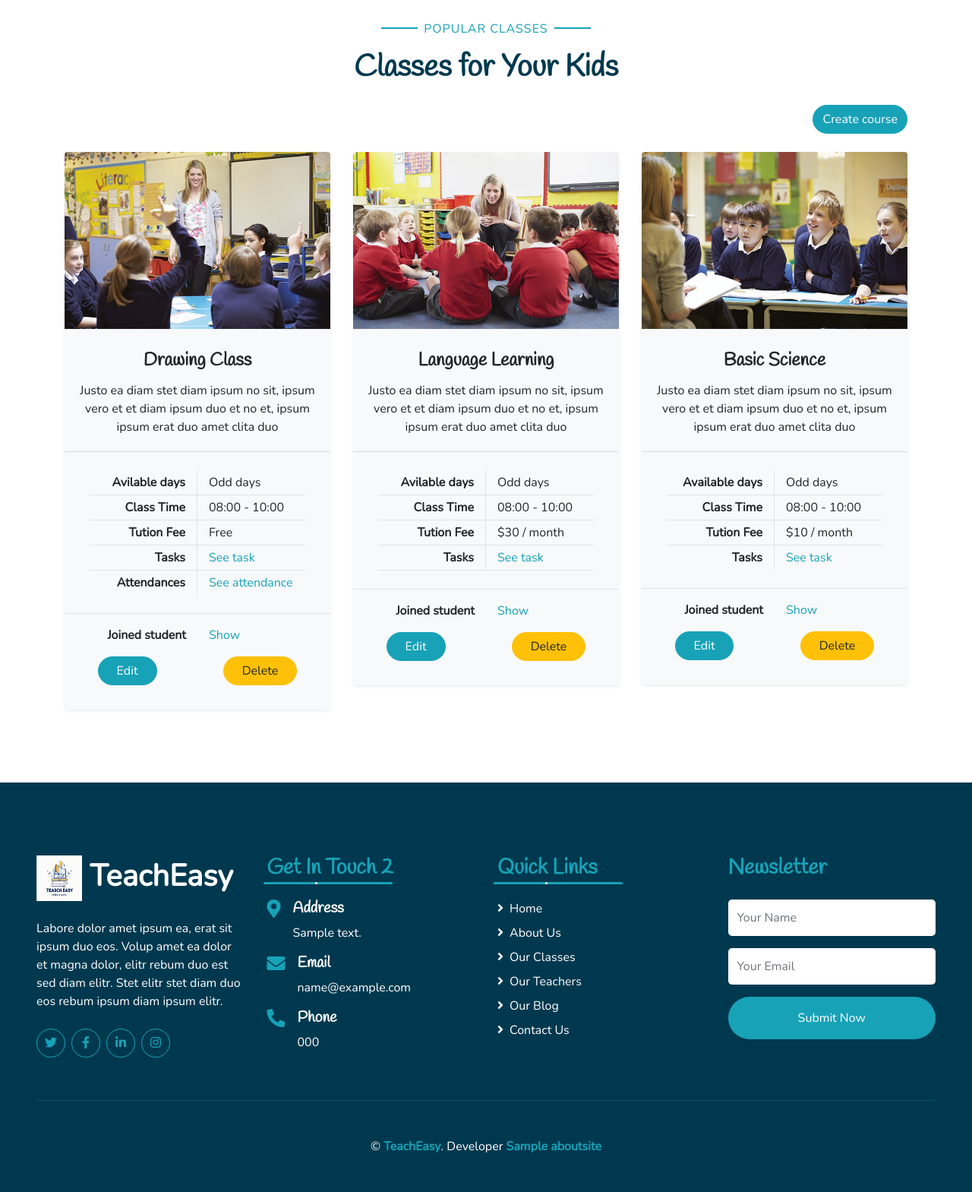
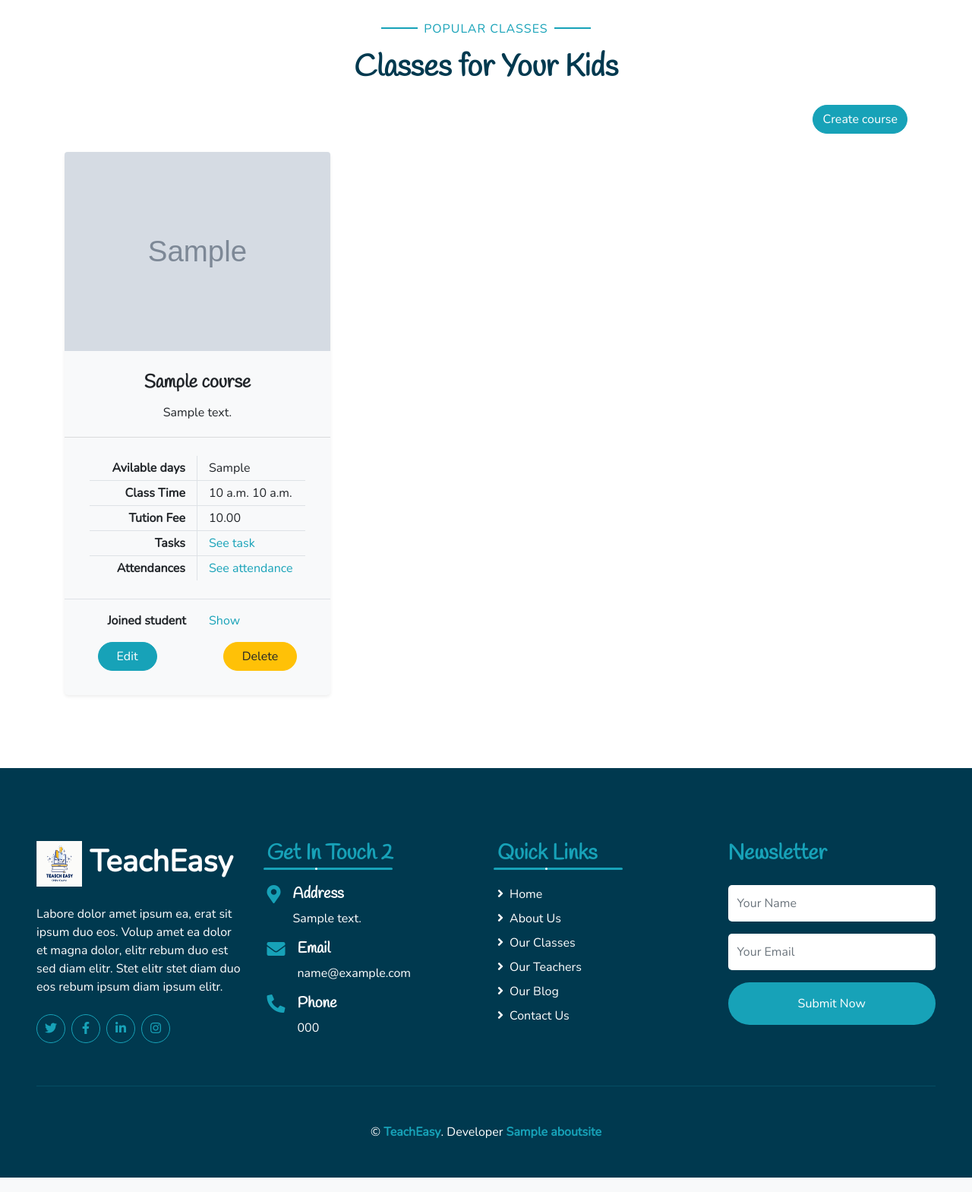
Before and after one commit to dilmurodsadullayev/TeachEasy-full, a Django app: page /courses in a window 1280 px wide. Shown: the part 555-2124 px from the top of the page at 76% size. Run offline with Django 5.2, Linux system fonts and the light colour scheme; tables that the repository leaves empty hold one stand-in row (values such as "Sample post"); grey boxes marked "Sample" are stand-in pictures; some libraries are stand-ins or nearby versions.

Commit message:
course lar chiqadigan bo'ldi course qo'shadigan bo'ldi

```diff
--- a/main/forms.py
+++ b/main/forms.py
@@ -3,7 +3,7 @@ from markdown_it.rules_inline import image
 
 from main.models import Course,UserSay,CustomUser
 from django.contrib.auth.forms import UserCreationForm
-from .models import CustomUser
+from .models import CustomUser,Course
 
 class CustomUserCreationForm(UserCreationForm):
     password1 = forms.CharField(
@@ -34,10 +34,7 @@ class CustomUserCreationForm(UserCreationForm):
 class CourseCreateForm(forms.ModelForm):
     class Meta:
         model = Course
-
         fields = '__all__'
-
-
 
 class UserSayForm(forms.ModelForm):
     class Meta:
--- a/main/urls.py
+++ b/main/urls.py
@@ -28,7 +28,9 @@ from .views import (
     teacher_detail_view,
     teacher_edit_view,
     #profile
-    profile_view
+    profile_view,
+    #404
+    error_404_view
 
 )
 urlpatterns = [
@@ -62,5 +64,7 @@ urlpatterns = [
     path('teacher-edit',teacher_edit_view,name='teacher_edit'),
     #profile
     path('profile',profile_view,name='profile'),
+    #404
+    path('404',error_404_view,name='error'),
 
 ]
--- a/main/views.py
+++ b/main/views.py
@@ -49,30 +49,34 @@ def contact_view(request):
 
 
 #Course
+
 class CoursesView(View):
-    def get(self, request):
-        course_data = Course.objects.all()
-
-        ctx = {
-            'course_data': course_data
-        }
-
-        return render(request, 'course/courses.html', ctx)
-
+    template_name = 'course/courses.html'
     def post(self, request):
         form = CourseCreateForm(request.POST, request.FILES)
         if form.is_valid():
-            course = form.save(commit=False)
-            course.start_time = str(request.POST['start_time']) # Vaqt qiymatlarini str formatda olish
-            course.end_time = str(request.POST['end_time'])#vaqti str formatda course.save()
             form.save()
             return redirect('courses')
+        else:
+            print('Form is invalid:', form.errors)
+
+        # Render the form with errors if validation fails
+        course_data = Course.objects.all()
+        ctx = {
+            'form': form,
+            'course_data': course_data
+        }
+        return render(request, self.template_name, ctx)
+
+    def get(self, request):
+        course_data = Course.objects.all()
+        form = CourseCreateForm()
 
         ctx = {
+            'course_data': course_data,
             'form': form
         }
-
-        return render(request, 'course/courses.html', ctx)
+        return render(request, self.template_name, ctx)
 
 def course_update_view(request):
     # course = Course.objects.get(pk=course_id)
@@ -81,14 +85,13 @@ def course_update_view(request):
         # 'course': course
     }
 
-    return render(request, 'course/course_update.html', ctx)
+    return render(request, 'course/course_edit.html', ctx)
 
 def course_delete_view(request):
     ctx = {
 
     }
     return render(request, 'course/course_delete.html', ctx)
-
 
 
 
@@ -188,3 +191,8 @@ def teacher_detail_view(request):
 
 def profile_view(request):
     return render(request, 'main/profile.html')
+
+
+
+def error_404_view(request):
+    return render(request,'main/404.html')
--- a/template/course/courses.html
+++ b/template/course/courses.html
@@ -21,48 +21,54 @@
 <div class="modal fade" id="exampleModal" tabindex="-1" aria-labelledby="exampleModalLabel" aria-hidden="true">
     <div class="modal-dialog modal-dialog-centered">
         <div class="modal-content">
+            <form method="POST" enctype="multipart/form-data">
+                {% csrf_token %}
                 <div class="modal-header">
-                <h1 class="modal-title fs-5" id="exampleModalLabel">Create course</h1>
+                    <h1 class="modal-title fs-5" id="exampleModalLabel">Create Course</h1>
                     <button type="button" class="btn-close" data-bs-dismiss="modal" aria-label="Close"></button>
                 </div>
 
                 <div class="modal-body">
                     <div class="mb-3">
-                    <label for="exampleFormControlInput1" class="form-label">Name</label>
-                    <input type="text" class="form-control" id="exampleFormControlInput1" placeholder="Course name">
+                        <label for="courseName" class="form-label">Name</label>
+                        <input type="text" class="form-control" id="courseName" placeholder="Course name" name="name"
+                            required>
                     </div>
                     <div class="input-group mb-3">
-                    <input type="file" class="form-control" id="inputGroupFile01">
+                        <input type="file" class="form-control" id="inputGroupFile01" name="image" required>
                         <label class="input-group-text" for="inputGroupFile01">Upload</label>
                     </div>
                     <div class="mb-3">
-                    <label for="exampleFormControlTextarea1" class="form-label">Description</label>
-                    <textarea class="form-control" id="exampleFormControlTextarea1" rows="3"></textarea>
+                        <label for="description" class="form-label">Description</label>
+                        <textarea class="form-control" id="description" rows="3" name="description" required></textarea>
                     </div>
                     <div class="input-group mb-3">
-                    <label class="input-group-text" for="inputGroupDate02">Start date</label>
-                    <input type="time" class="form-control" id="inputGroupDate02">
+                        <label class="input-group-text" for="startTime">Start Time</label>
+                        <input type="time" class="form-control" id="startTime" name="start_time" required>
                     </div>
                     <div class="input-group mb-3">
-                    <label class="input-group-text" for="inputGroupDate03">End date</label>
-                    <input type="time" class="form-control" id="inputGroupDate03">
+                        <label class="input-group-text" for="endTime">End Time</label>
+                        <input type="time" class="form-control" id="endTime" name="end_time" required>
                     </div>
                     <div class="input-group mb-3">
                         <span class="input-group-text">Sum</span>
-                    <input type="number" class="form-control" aria-label="Amount (to the nearest dollar)">
+                        <input type="number" class="form-control" aria-label="Amount (to the nearest dollar)"
+                            name="price" required>
                         <span class="input-group-text">.00</span>
                     </div>
                     <div class="mb-3">
-                    <label for="exampleFormControlInput5" class="form-label">Available days</label>
-                    <input type="text" class="form-control" id="exampleFormControlInput5"
-                        placeholder="Example: Odd days ">
+                        <label for="scheduleDays" class="form-label">Available Days</label>
+                        <input type="text" class="form-control" id="scheduleDays" placeholder="Example: Odd days"
+                            name="schedule_days" required>
                     </div>
                 </div>
 
                 <div class="modal-footer">
                     <button type="button" class="btn btn-secondary" data-bs-dismiss="modal">Close</button>
-                <button type="button" class="btn btn-primary">Create</button>
+                    <button type="submit" class="btn btn-primary">Create</button>
                 </div>
+            </form>
+
         </div>
     </div>
 </div>
@@ -222,27 +228,31 @@
             </div>
         </div>
         <div class="row">
-
+            {% if course_data %}
+            {% for course in course_data %}
             <div class="col-lg-4 mb-5">
                 <div class="card border-0 bg-light shadow-sm pb-2">
+                    {% if course.image.url %}
+                    <img class="card-img-top mb-2" src="{{ course.image.url }}" alt="coruse ni rasimi yo'q">
+                    {% else %}
                     <img class="card-img-top mb-2" src="{% static 'img/class-1.jpg' %}" alt="">
+                    {% endif %}
                     <div class="card-body text-center">
-                        <h4 class="card-title">Drawing Class</h4>
-                        <p class="card-text">Justo ea diam stet diam ipsum no sit, ipsum vero et et diam ipsum duo
-                            et no et, ipsum ipsum erat duo amet clita duo</p>
+                        <h4 class="card-title">{{ course.name }}</h4>
+                        <p class="card-text">{{ course.description }}</p>
                     </div>
                     <div class="card-footer bg-transparent py-4 px-5 border-bottom">
                         <div class="row border-bottom">
                             <div class="col-6 py-1 text-right border-right"><strong>Avilable days</strong></div>
-                            <div class="col-6 py-1">Odd days</div>
+                            <div class="col-6 py-1">{{ course.schedule_days }}</div>
                         </div>
                         <div class="row border-bottom">
                             <div class="col-6 py-1 text-right border-right"><strong>Class Time</strong></div>
-                            <div class="col-6 py-1">08:00 - 10:00</div>
+                            <div class="col-6 py-1">{{ course.start_time }} {{ course.end_time }}</div>
                         </div>
                         <div class="row border-bottom">
                             <div class="col-6 py-1 text-right border-right"><strong>Tution Fee</strong></div>
-                            <div class="col-6 py-1">Free</div>
+                            <div class="col-6 py-1">{{ course.price }}</div>
                         </div>
                         <div class="row border-bottom">
                             <div class="col-6 py-1 text-right border-right"><strong>Tasks</strong></div>
@@ -258,89 +268,17 @@
                         <div class="col-6"><a href="{% url 'course_students' %}">Show</a></div>
                     </div>
                     <div class="d-flex">
-                        <a href="" class="btn btn-primary px-4 mx-auto mb-4" data-bs-toggle="modal"
-                            data-bs-target="#exampleModal1">Edit</a>
+                        <a href="{% url 'course_edit' %}" class="btn btn-primary px-4 mx-auto mb-4">Edit</a>
                         <a href="" class="btn btn-warning px-4 mx-auto mb-4">Delete</a>
                     </div>
 
                 </div>
             </div>
+            {% endfor %}
+            {% else %}
+            <h4 class="text-center">Course lar mavjud emas</h4>
+            {% endif %}
 
-            <div class="col-lg-4 mb-5">
-                <div class="card border-0 bg-light shadow-sm pb-2">
-                    <img class="card-img-top mb-2" src="{% static 'img/class-2.jpg' %}" alt="">
-                    <div class="card-body text-center">
-                        <h4 class="card-title">Language Learning</h4>
-                        <p class="card-text">Justo ea diam stet diam ipsum no sit, ipsum vero et et diam ipsum duo
-                            et no et, ipsum ipsum erat duo amet clita duo</p>
-                    </div>
-                    <div class="card-footer bg-transparent py-4 px-5 border-bottom">
-                        <div class="row border-bottom">
-                            <div class="col-6 py-1 text-right border-right"><strong>Avilable days</strong></div>
-                            <div class="col-6 py-1">Odd days</div>
-                        </div>
-                        <div class="row border-bottom">
-                            <div class="col-6 py-1 text-right border-right"><strong>Class Time</strong></div>
-                            <div class="col-6 py-1">08:00 - 10:00</div>
-                        </div>
-                        <div class="row border-bottom">
-                            <div class="col-6 py-1 text-right border-right"><strong>Tution Fee</strong></div>
-                            <div class="col-6 py-1">$30 / month</div>
-                        </div>
-                        <div class="row border-bottom">
-                            <div class="col-6 py-1 text-right border-right"><strong>Tasks</strong></div>
-                            <div class="col-6 py-1"><a href="#">See task</a></div>
-                        </div>
-                    </div>
-                    <div class="row mt-3 mb-3">
-                        <div class="col-6 text-right"><strong>Joined student</strong></div>
-                        <div class="col-6"><a href="{% url 'course_students' %}">Show</a></div>
-                    </div>
-                    <div class="d-flex">
-                        <a href="" class="btn btn-primary px-4 mx-auto mb-4" data-bs-toggle="modal"
-                            data-bs-target="#exampleModal2">Edit</a>
-                        <a href="" class="btn btn-warning px-4 mx-auto mb-4">Delete</a>
-                    </div>
-                </div>
-            </div>
-
-            <div class="col-lg-4 mb-5">
-                <div class="card border-0 bg-light shadow-sm pb-2">
-                    <img class="card-img-top mb-2" src="{% static 'img/class-3.jpg' %}" alt="">
-                    <div class="card-body text-center">
-                        <h4 class="card-title">Basic Science</h4>
-                        <p class="card-text">Justo ea diam stet diam ipsum no sit, ipsum vero et et diam ipsum duo
-                            et no et, ipsum ipsum erat duo amet clita duo</p>
-                    </div>
-                    <div class="card-footer bg-transparent py-4 px-5 border-bottom">
-                        <div class="row border-bottom">
-                            <div class="col-6 py-1 text-right border-right"><strong>Available days</strong></div>
-                            <div class="col-6 py-1">Odd days</div>
-                        </div>
-                        <div class="row border-bottom">
-                            <div class="col-6 py-1 text-right border-right"><strong>Class Time</strong></div>
-                            <div class="col-6 py-1">08:00 - 10:00</div>
-                        </div>
-                        <div class="row border-bottom">
-                            <div class="col-6 py-1 text-right border-right"><strong>Tution Fee</strong></div>
-                            <div class="col-6 py-1">$10 / month</div>
-                        </div>
-                        <div class="row">
-                            <div class="col-6 py-1 text-right border-right"><strong>Tasks</strong></div>
-                            <div class="col-6 py-1"><a href="#">See task</a></div>
-                        </div>
-                    </div>
-                    <div class="row mt-3 mb-3">
-                        <div class="col-6 text-right"><strong>Joined student</strong></div>
-                        <div class="col-6"><a href="{% url 'course_students' %}">Show</a></div>
-                    </div>
-                    <div class="d-flex">
-                        <a href="" class="btn btn-primary px-4 mx-auto mb-4" data-bs-toggle="modal"
-                            data-bs-target="#exampleModal3">Edit</a>
-                        <a href="" class="btn btn-warning px-4 mx-auto mb-4">Delete</a>
-                    </div>
-                </div>
-            </div>
 
         </div>
     </div>
```
Also changed, not shown: template/main/404.html (added, +7 -0 lines), template/main/about.html (+4 -11 lines), media/courses/pexels-eye4dtail-374918_BXtJ6Ct.jpg (added), template/course/course_students.html (renamed from template/main/course_students.html). Lines whose indentation alone changed are shown as unchanged.
